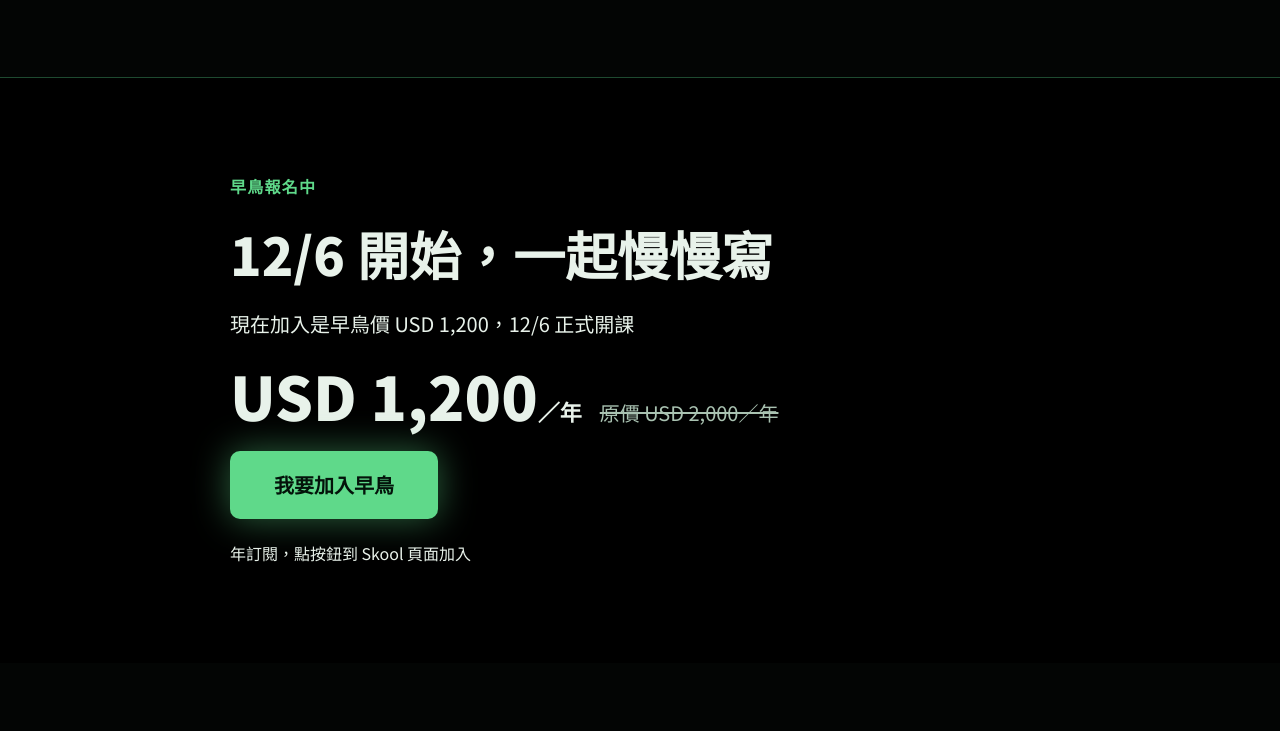
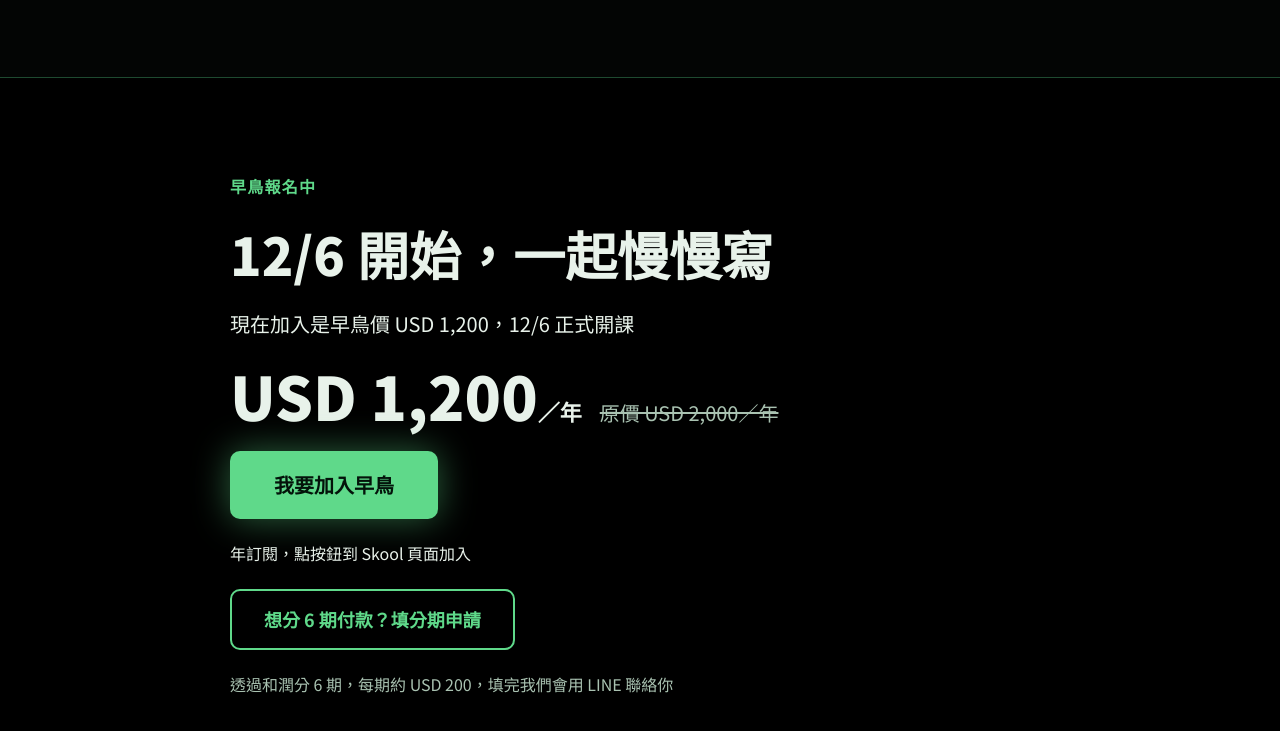
Before and after one commit to lamasonic2020-cloud/slowwalker, a plain HTML site: page index.html in a window 1280 px wide. Shown: the part 5345-6076 px from the top of the page. Before the commit the page ends 6008 px from the top, so only its background shows below. Drawn offline with Linux system fonts and the light colour scheme.

Commit message:
新增和潤 6 期分期申請表單連結
Co-Authored-By: Claude Opus 5.5 <noreply@anthropic.com>

```diff
--- a/index.html
+++ b/index.html
@@ -198,6 +198,8 @@ a{color:#5FD98A}a:hover{color:#8BEAAB}
 </div>
 <a href="https://www.skool.com/zzzz-4955/about" style="display: inline-block; background: #5FD98A; color: #03130A; font-size: 20px; font-weight: 700; padding: 18px 44px; border-radius: 10px; text-decoration: none; box-shadow: 0 0 36px rgba(95,217,138,0.45)">我要加入早鳥</a>
 <p style="margin: 0; font-size: 16px">年訂閱，點按鈕到 Skool 頁面加入</p>
+<a href="https://docs.google.com/forms/d/e/1FAIpQLSflcnGmtVJgQOcNOP5yFSGkgJsEaDJg1ZWQokfay_C7DKJu1g/viewform" target="_blank" rel="noopener" style="display: inline-block; border: 2px solid #5FD98A; color: #5FD98A; font-size: 18px; font-weight: 700; padding: 14px 32px; border-radius: 10px; text-decoration: none">想分 6 期付款？填分期申請</a>
+<p style="margin: 0; font-size: 16px; color: #A9C2B1">透過和潤分 6 期，每期約 USD 200，填完我們會用 LINE 聯絡你</p>
 </div>
 </section>
 
```
